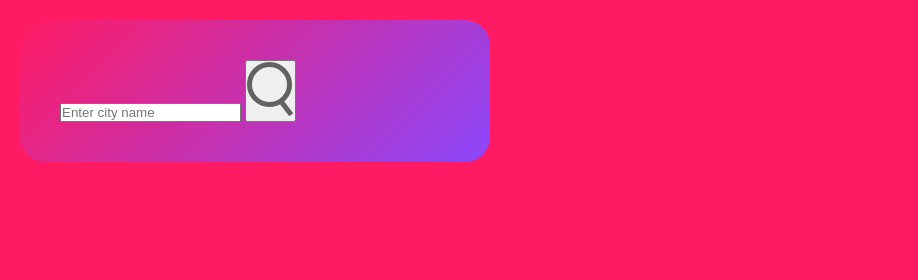
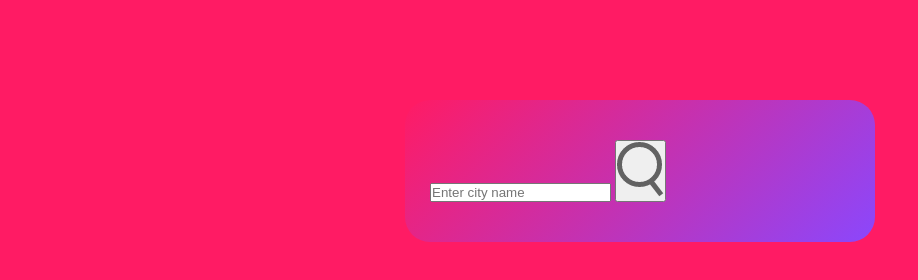
Before and after one commit to voltagevalkyrie/weather-app, a plain HTML site: page index.html in a window 1280 px wide. Shown: the whole page, without its empty margins (0-918 px from the left). Drawn offline with Linux system fonts and the light colour scheme.

Commit message:
resize card

```diff
--- a/styles.css
+++ b/styles.css
@@ -17,7 +17,8 @@ body{
     max-width: 470px;
     background:linear-gradient(135deg, #FF1B64 , #8B47FC);
     color: #fff;
-    margin: 20px;
+    margin: 100px auto 0;
     border-radius: 25px;
-    padding: 40px;
+    padding: 40px 25px ;
+    text-align: centers;
 }
```
